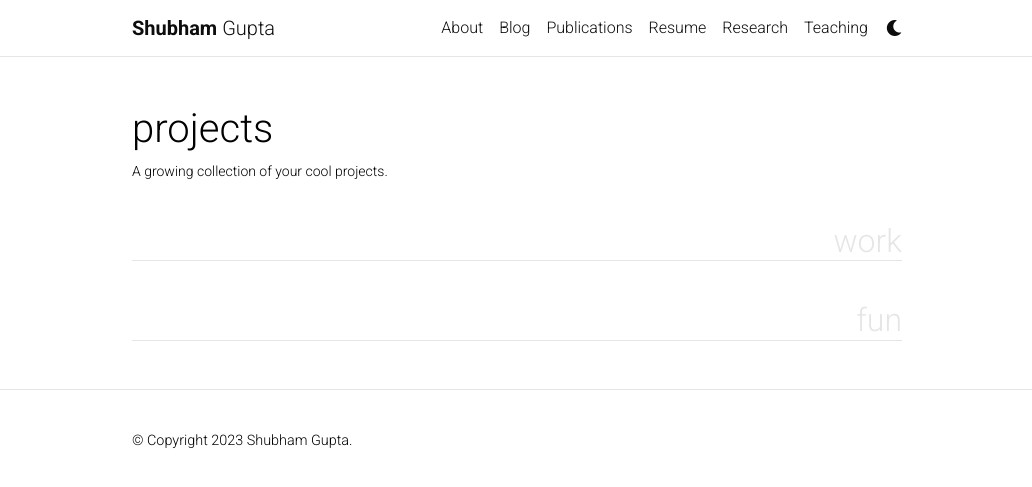
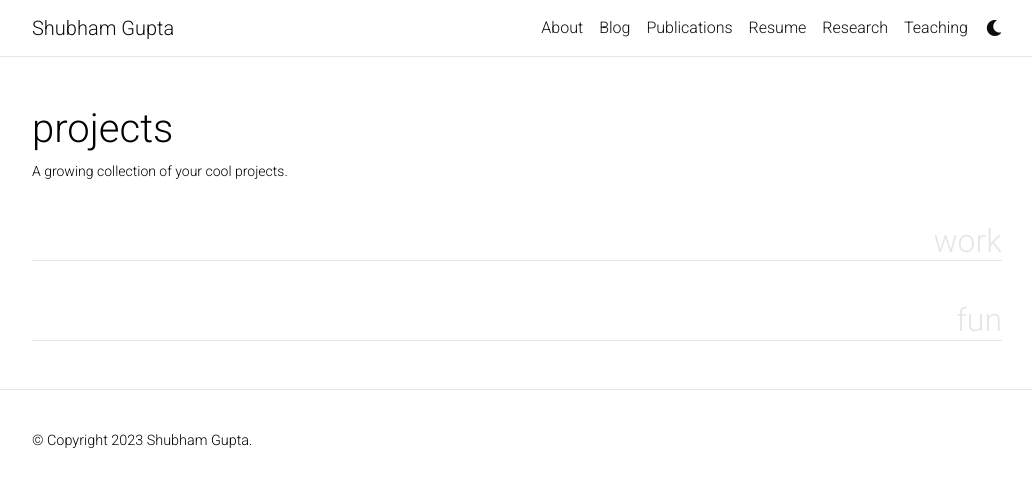
Before and after one commit to IamShubhamGupto/IamShubhamGupto.github.io, a Jekyll site: the page built from _pages/projects.md, in a window 1280 px wide. Shown: the top 487 px of the page, without its empty margins (123-1155 px from the left). Built offline with Jekyll 4.4.1, drawn with Linux system fonts in a browser that asks for light colours; comment, search, counter and statistics services are not loaded; a style sheet for code colours, icons or effects is not loaded; some of the changed lines change nothing that is shown.

Commit message:
wider page

```diff
--- a/_config.yml
+++ b/_config.yml
@@ -3,9 +3,9 @@
 # -----------------------------------------------------------------------------
 
 title: blank # the website title (if blank, full name will be used instead)
-first_name: Shubham
+first_name:
 # middle_name:
-last_name: Gupta
+last_name: Shubham Gupta
 email: sg7761@nyu.edu
 # description: > # the ">" symbol means to ignore newlines until "footer_text:"
 #   A simple, whitespace theme for academics. Based on [*folio](https://github.com/bogoli/-folio) design.
@@ -50,7 +50,7 @@ navbar_fixed: true
 footer_fixed: false
 
 # Dimensions
-max_width: 800px
+max_width: 1000px
 
 # TODO: add layout settings (single page vs. multi-page)
 
@@ -94,7 +94,7 @@ unsplash_id: # your unsplash id
 instagram_id: # your instagram id
 facebook_id: # your facebook id
 discord_id: # your discord id (18-digit unique numerical identifier)
-cv_pdf: Shubham_Gupta_CV.pdf
+
 
 # contact_note: >
 #     Email me if you want to get in touch (:
```
